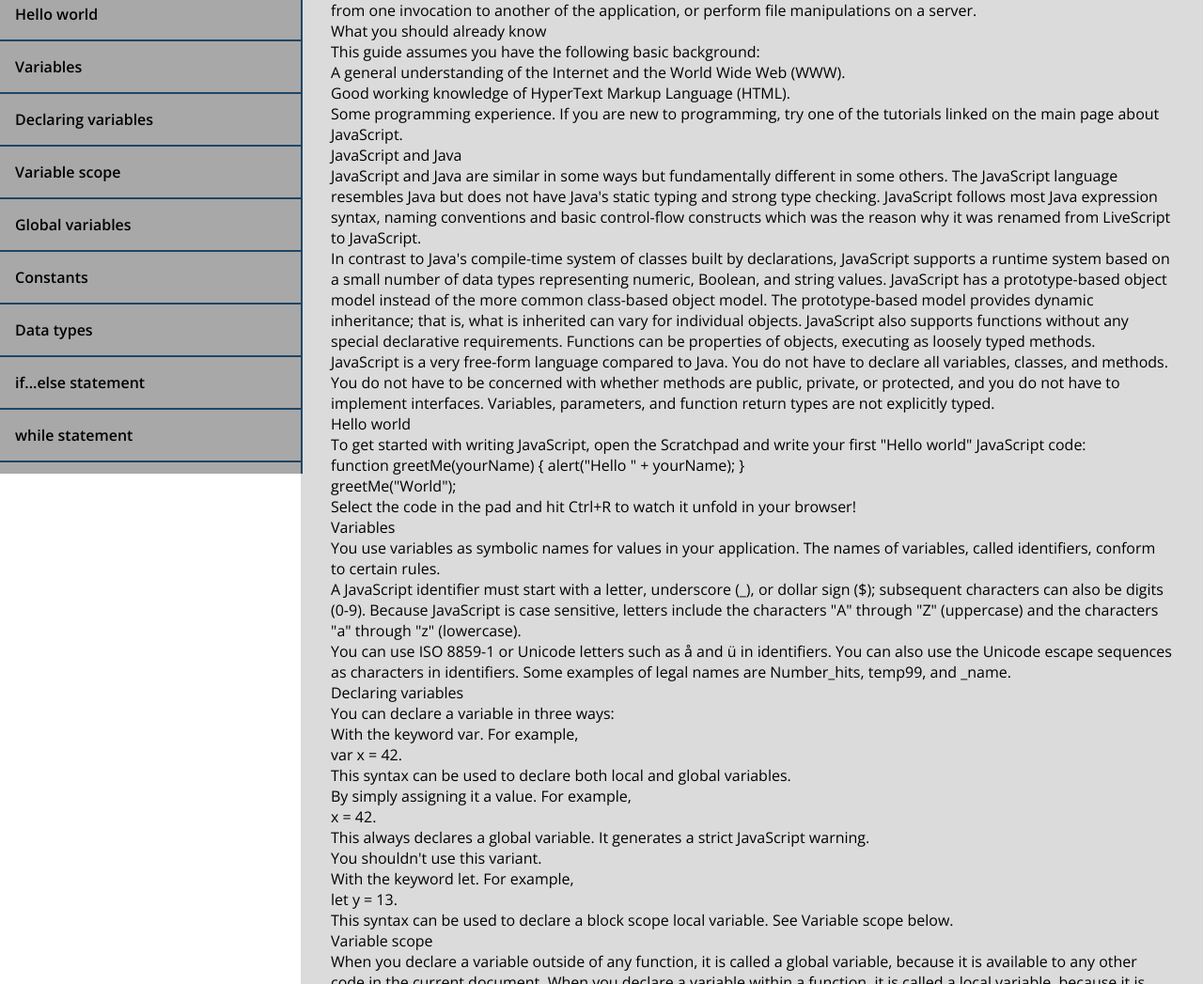
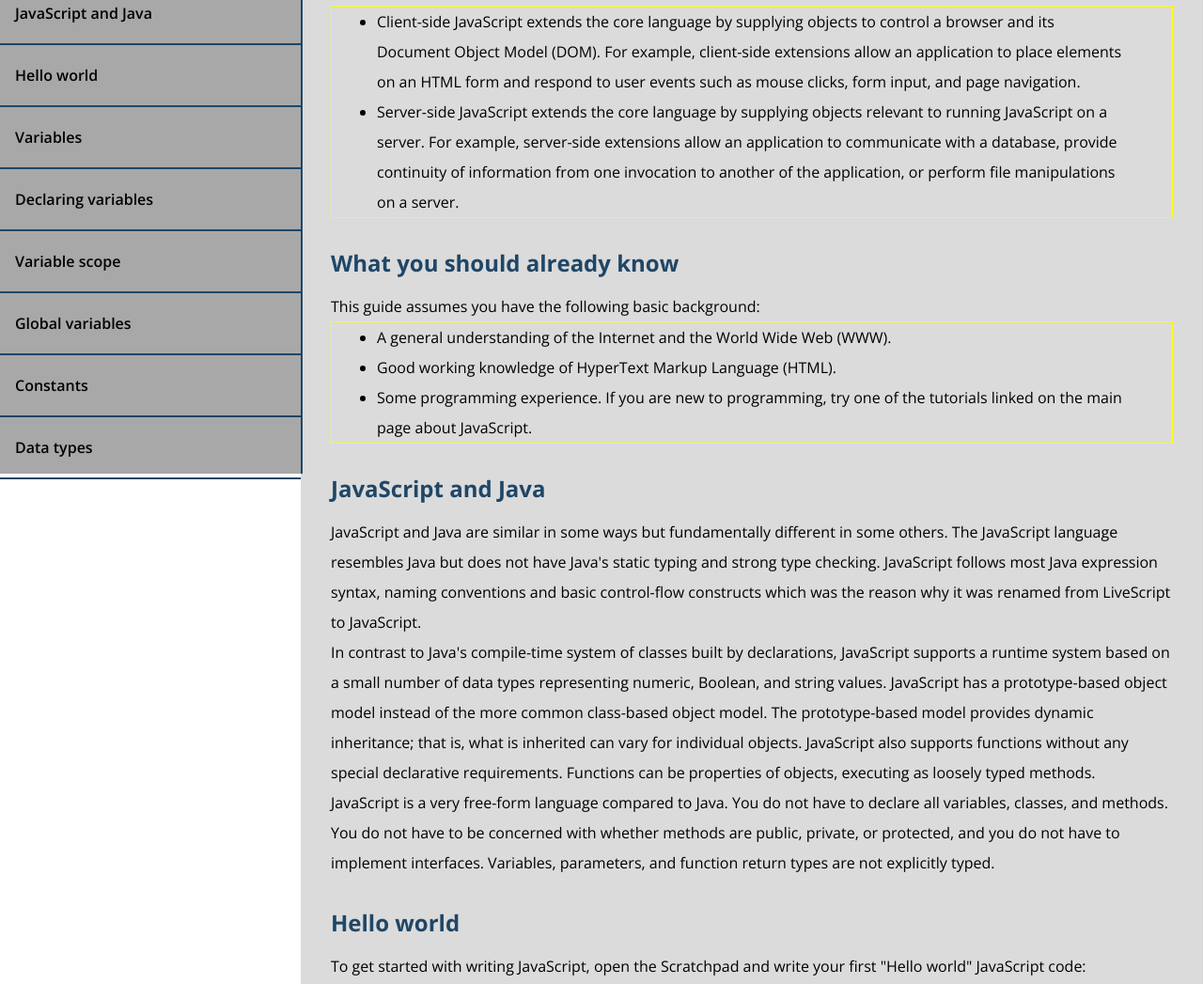
Before and after one commit to angelicamarttins/technical-documentation-freecodecamp, a plain HTML site: page index.html in a window 1280 px wide. Shown: the part 296-1343 px from the top of the page at 94% size. Drawn offline with nearby package versions, Linux system fonts and the light colour scheme.

Commit message:
Started to style the main content

```diff
--- a/index.html
+++ b/index.html
@@ -30,7 +30,7 @@
         </nav>
            <main id="main-doc">
             <section class="main-section" id="introduction">
-                <header>Introduction</header>
+                <header class="header-doc">Introduction</header>
 
                 <p>JavaScript is a cross-platform, object-oriented scripting language. It is a small and lightweight language. Inside a host environment (for example, a web browser), JavaScript can be connected to the objects of its environment to provide programmatic control over them.</p>
 
@@ -42,8 +42,9 @@
                     <li>Server-side JavaScript extends the core language by supplying objects relevant to running JavaScript on a server. For example, server-side extensions allow an application to communicate with a database, provide continuity of information from one invocation to another of the application, or perform file manipulations on a server.</li>
                 </ul>
             </section>
+
             <section class="main-section" id="what_you_should_already_know">
-                <header>What you should already know</header>
+                <header class="header-doc">What you should already know</header>
 
                 <p>This guide assumes you have the following basic background:</p>
 
@@ -57,36 +58,47 @@
             </section>
 
             <section class="main-section" id="javascript_and_java">
-                <header>JavaScript and Java</header>
+                <header class="header-doc">JavaScript and Java</header>
 
                 <p>JavaScript and Java are similar in some ways but fundamentally different in some others. The JavaScript language resembles Java but does not have Java's static typing and strong type checking. JavaScript follows most Java expression syntax, naming conventions and basic control-flow constructs which was the reason why it was renamed from LiveScript to JavaScript.</p>
+
                 <p>In contrast to Java's compile-time system of classes built by declarations, JavaScript supports a runtime system based on a small number of data types representing numeric, Boolean, and string values. JavaScript has a prototype-based object model instead of the more common class-based object model. The prototype-based model provides dynamic inheritance; that is, what is inherited can vary for individual objects. JavaScript also supports functions without any special declarative requirements. Functions can be properties of objects, executing as loosely typed methods.</p>
+
                 <p>JavaScript is a very free-form language compared to Java. You do not have to declare all variables, classes, and methods. You do not have to be concerned with whether methods are public, private, or protected, and you do not have to implement interfaces. Variables, parameters, and function return types are not explicitly typed.</p>
             </section>
 
             <section class="main-section" id="hello_world">
-                <header>Hello world</header>
+                <header class="header-doc">Hello world</header>
+
                 <p>To get started with writing JavaScript, open the Scratchpad and write your first "Hello world" JavaScript code:</p>
+
                 <code>
-                    function greetMe(yourName) { alert("Hello " + yourName); } <br>
+                    function greetMe(yourName) { alert("Hello " + yourName); }
                     greetMe("World");
                 </code>
+
                 <p>Select the code in the pad and hit Ctrl+R to watch it unfold in your browser!</p>
             </section>
 
             <section class="main-section" id="variables">
-                <header>Variables</header>
+                <header class="header-doc">Variables</header>
+
                 <p>You use variables as symbolic names for values in your application. The names of variables, called identifiers, conform to certain rules.</p>
+
                 <p>A JavaScript identifier must start with a letter, underscore (_), or dollar sign ($); subsequent characters can also be digits (0-9). Because JavaScript is case sensitive, letters include the characters "A" through "Z" (uppercase) and the characters "a" through "z" (lowercase).</p>
+
                 <p>You can use ISO 8859-1 or Unicode letters such as å and ü in identifiers. You can also use the Unicode escape sequences as characters in identifiers. Some examples of legal names are Number_hits, temp99, and _name.</p>
             </section>
 
             <section class="main-section" id="declaring_variables">
-                <header>Declaring variables</header>
+                <header class="header-doc">Declaring variables</header>
+
                 <p>You can declare a variable in three ways:</p>
 
                 <p>With the keyword var. For example,</p>
+
                 <code>var x = 42.</code>
+
                 <p>This syntax can be used to declare both local and global variables.</p>
                 <p>By simply assigning it a value. For example,</p>
 
@@ -103,38 +115,53 @@
             </section>
 
             <section class="main-section" id="variable_scope">
-                <header>Variable scope</header>
+                <header class="header-doc">Variable scope</header>
+
                 <p>When you declare a variable outside of any function, it is called a global variable, because it is available to any other code in the current document. When you declare a variable within a function, it is called a local variable, because it is available only within that function.</p>
+
                 <p>JavaScript before ECMAScript 2015 does not have block statement scope; rather, a variable declared within a block is local to the function (or global scope) that the block resides within. For example the following code will log 5, because the scope of x is the function (or global context) within which x is declared, not the block, which in this case is an if statement.</p>
+
                 <code>if (true) { var x = 5; } console.log(x); // 5</code>
+
                 <p>This behavior changes, when using the let declaration introduced in ECMAScript 2015.</p>
+
                 <code>if (true) { let y = 5; } console.log(y); // ReferenceError: y is not defined</code>
             </section>
 
             <section class="main-section" id="global_scope">
-                <header>Global variables</header>
+                <header class="header-doc">Global variables</header>
+
                 <p>Global variables are in fact properties of the global object. In web pages the global object is window, so you can set and access global variables using the window.variable syntax.</p>
+
                 <p>Consequently, you can access global variables declared in one window or frame from another window or frame by specifying the window or frame name. For example, if a variable called phoneNumber is declared in a document, you can refer to this variable from an iframe as parent.phoneNumber.</p>
             </section>
 
             <section class="main-section" id="constants">
-                <header>Constants</header>
+                <header class="header-doc">Constants</header>
+
                 <p>You can create a read-only, named constant with the const keyword. The syntax of a constant identifier is the same as for a variable identifier: it must start with a letter, underscore or dollar sign and can contain alphabetic, numeric, or underscore characters.</p>
+
                 <code>const PI = 3.14;</code>
+
                 <p>A constant cannot change value through assignment or be re-declared while the script is running. It has to be initialized to a value.</p>
+
                 <p>The scope rules for constants are the same as those for let block scope variables. If the const keyword is omitted, the identifier is assumed to represent a variable.</p>
+
                 <p>You cannot declare a constant with the same name as a function or variable in the same scope. For example:</p>
+
                 <code>
-                    // THIS WILL CAUSE AN ERROR function f() {}; const f = 5; // THIS WILL
-                    CAUSE AN ERROR ALSO function f() { const g = 5; var g; //statements
+                    // THIS WILL CAUSE AN ERROR function f() {}; const f = 5; <br>
+                    // THIS WILL CAUSE AN ERROR ALSO function f() { const g = 5; var g; //statements
                     }
                 </code>
+
                 <p>However, object attributes are not protected, so the following statement is executed without problems.</p>
+
                 <code>const MY_OBJECT = {"key": "value"}; MY_OBJECT.key = "otherValue";</code>
             </section>
 
             <section class="main-section" id="data_types">
-                <header>Data types</header>
+                <header class="header-doc">Data types</header>
                 <p>The latest ECMAScript standard defines seven data types:</p>
                 <ul>
                     <li>Six data types that are primitives:</li>
@@ -152,7 +179,7 @@
             </section>
 
             <section class="main-section" id="if_else_statement">
-                <header>if...else statement</header>
+                <header class="header-doc">if...else statement</header>
                 <p>Use the if statement to execute a statement if a logical condition is true. Use the optional else clause to execute a statement if the condition is false. An if statement looks as follows:</p>
 
                 <code>if (condition) { statement_1; } else { statement_2; }</code>
@@ -176,7 +203,7 @@
             </section>
 
             <section class="main-section" id="while_statement">
-                <header>while statement</header>
+                <header class="header-doc">while statement</header>
                 <p>A while statement executes its statements as long as a specified condition evaluates to true. A while statement looks as follows:</p>
                 <code>while (condition) statement</code>
                 <p>If the condition becomes false, statement within the loop stops executing and control passes to the statement following the loop.</p>
@@ -196,7 +223,7 @@
             </section>
 
             <section class="main-section" id="function_declarations">
-                <header>Function declarations</header>
+                <header class="header-doc">Function declarations</header>
                 <p>A function definition (also called a function declaration, or function statement) consists of the function keyword, followed by:</p>
                 <ul>
                     <li>The name of the function.</li>
@@ -210,7 +237,7 @@
                 <p>Primitive parameters (such as a number) are passed to functions by value; the value is passed to the function, but if the function changes the value of the parameter, this change is not reflected globally or in the calling function.</p>
             </section>
             <section id="reference">
-                <header>Reference</header>
+                <header class="header-doc">Reference</header>
 
                 <ul>
                     <li>All the documentation in this page is taken from MDN</li>
--- a/style.css
+++ b/style.css
@@ -8,12 +8,8 @@
     font-size: 16px;
     font-family: 'Open Sans', sans-serif;
     text-decoration: none;
-    list-style: none;
+    line-height: 2em;
 }
-
-/* html, body {
-    height: 100%;
-} */
 
 :root {
     --color0: #A8A8A8;
@@ -42,6 +38,7 @@
     height: 85%;
     overflow-y: auto;
     overflow-x: hidden;
+    list-style: none;
 }
 
 #nav-title {
@@ -74,3 +71,23 @@
     margin-left: 25%;
     padding: 2em;
 }
+
+.main-section  ul {
+    border: 1px solid yellow;
+    padding: 0 3em;
+}
+
+.header-doc {
+    font-weight: bold;
+    font-size: 1.5rem;
+    padding: 1em 0 0.25em 0;
+    color: var(--color2);
+}
+
+code {
+    color: #af0101;
+    background-color: var(--color0);
+    border-radius: 3px;
+    font-family: monospace;
+    padding: 0 2em;
+}
```
